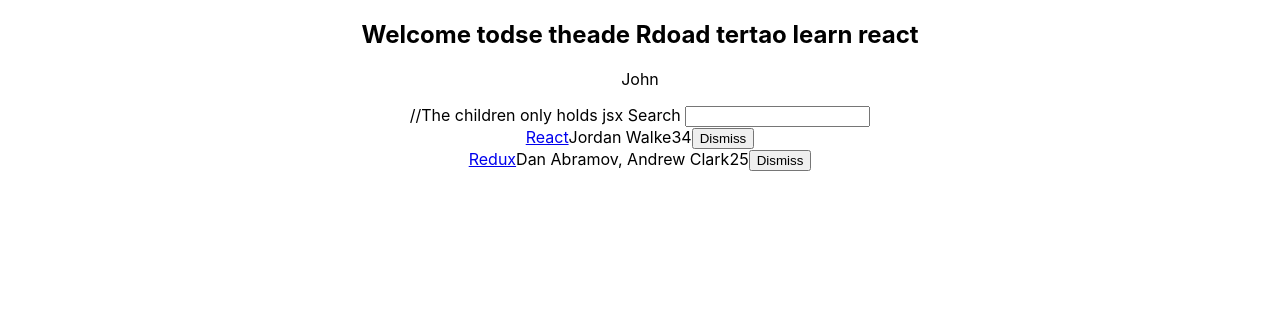
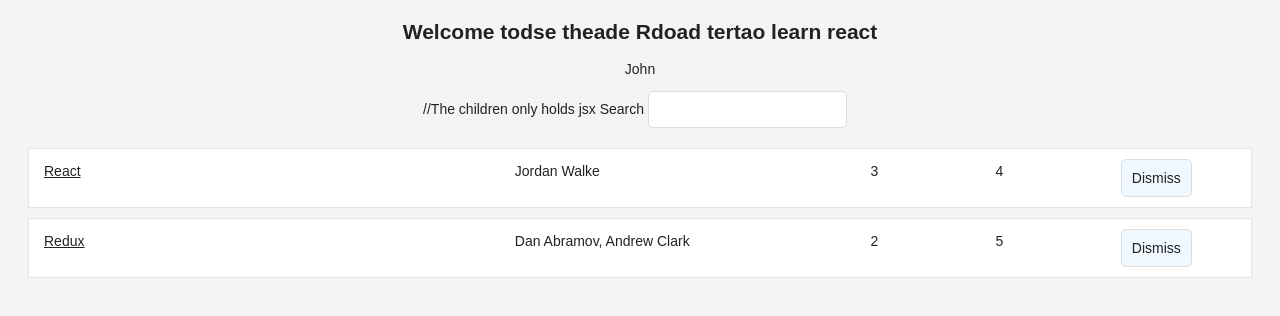
Before and after one commit to ImtananRaja/hackernews, a React (Create React App) app: page / in a window 1280 px wide. Shown: the top 316 px of the page. Built offline with nearby package versions, Linux system fonts and the light colour scheme.

Commit message:
Some styling added

```diff
--- a/src/App.css
+++ b/src/App.css
@@ -1,33 +1,58 @@
-.App {
-  text-align: center;
+.page {
+margin: 20px;
 }
-
-.App-logo {
-  animation: App-logo-spin infinite 20s linear;
-  height: 40vmin;
-  pointer-events: none;
+.interactions {
+text-align: center;
 }
-
-.App-header {
-  background-color: #282c34;
-  min-height: 100vh;
+.table {
+margin: 20px 0;
+}
+.table-header {
+display: flex;
+line-height: 24px;
+font-size: 16px;
+padding: 0 10px;
+justify-content: space-between;
+}
+.table-empty {
+margin: 200px;
+text-align: center;
+font-size: 16px;
+}
+.table-row {
   display: flex;
-  flex-direction: column;
-  align-items: center;
-  justify-content: center;
-  font-size: calc(10px + 2vmin);
-  color: white;
+line-height: 24px;
+white-space: nowrap;
+margin: 10px 0;
+padding: 10px;
+background: #ffffff;
+border: 1px solid #e3e3e3;
 }
-
-.App-link {
-  color: #61dafb;
+.table-header > span {
+overflow: hidden;
+text-overflow: ellipsis;
+padding: 0 5px;
 }
-
-@keyframes App-logo-spin {
-  from {
-    transform: rotate(0deg);
-  }
-  to {
-    transform: rotate(360deg);
-  }
+.table-row > span {
+overflow: hidden;
+text-overflow: ellipsis;
+padding: 0 5px;
 }
+.button-inline {
+border-width: 10;
+border-bottom-style: groove;
+background: aliceblue;
+color: inherit;
+text-align: inherit;
+-webkit-font-smoothing: inherit;
+padding: 5;
+font-size: inherit;
+cursor: pointer;
+}
+.button-active {
+border-radius: 0;
+border-bottom: 1px solid #38BB6C;
+}
+.button-inline:hover{
+  background: lightpink;
+}
--- a/src/App.js
+++ b/src/App.js
@@ -81,7 +81,8 @@ export default class App extends Component {
     const { person, list, searchTerm, show } = this.state
     const helloWorld = 'Welcome todse theade Rdoad tertao learn react';
     return (
-      <div className="App">
+      <div className="page">
+        <div className="interactions">
           <h2>{helloWorld}</h2>
           <p>{person.name}</p>
           <Search
@@ -92,7 +93,7 @@ export default class App extends Component {
             //The children only holds jsx
             Search
           </Search>
-
+        </div>
         <Table
           list={list}
           pattern={searchTerm}
@@ -118,18 +119,21 @@ const Search = ({ children, value, onChange }) => {
 
 const Table = ({ list, _onDismiss, pattern }) => {
   return (
-    <div>
+    <div className="table">
       {
         list.filter(isSearched(pattern)).map(item =>
-          <div key={item.objectID}>
-            <span>
+          <div key={item.objectID} className="table-row">
+            <span style={{ width: '40%'}}>
               <a href={item.url}>{item.title}</a>
             </span>
-            <span>{item.author}</span>
-            <span>{item.num_comments}</span>
-            <span>{item.points}</span>
-            <span>
-              <Button onClick={() => _onDismiss(item.objectID)} className="dismiss">
+            <span style={{ width: '30%'}}>{item.author}</span>
+            <span style={{ width: '10%'}}>{item.num_comments}</span>
+            <span style={{ width: '10%'}}>{item.points}</span>
+            <span style={{ width: '10%'}}>
+              <Button
+                onClick={() => _onDismiss(item.objectID)}
+                className="button-inline"
+              >
                 Dismiss
               </Button>
             </span>
--- a/src/index.css
+++ b/src/index.css
@@ -1,14 +1,37 @@
 body {
-  margin: 0;
-  padding: 0;
-  font-family: -apple-system, BlinkMacSystemFont, "Segoe UI", "Roboto", "Oxygen",
-    "Ubuntu", "Cantarell", "Fira Sans", "Droid Sans", "Helvetica Neue",
-    sans-serif;
-  -webkit-font-smoothing: antialiased;
-  -moz-osx-font-smoothing: grayscale;
+color: #222;
+background: #f4f4f4;
+font: 400 14px CoreSans, Arial, sans-serif;
 }
-
-code {
-  font-family: source-code-pro, Menlo, Monaco, Consolas, "Courier New",
-    monospace;
+a {
+color: #222;
 }
+a:hover {
+text-decoration: underline;
+}
+ul, li {
+list-style: none;
+padding: 0;
+margin: 0;
+}
+input {
+padding: 10px;
+border-radius: 5px;
+outline: none;
+margin-right: 10px;
+border: 1px solid #dddddd;
+}
+button {
+padding: 10px;
+border-radius: 5px;
+border: 1px solid #dddddd;
+background: transparent;
+color: #808080;
+cursor: pointer;
+}
+button:hover {
+color: #222;
+}
+*:focus {
+outline: none;
+}
```
Lines whose indentation alone changed are shown as unchanged.
